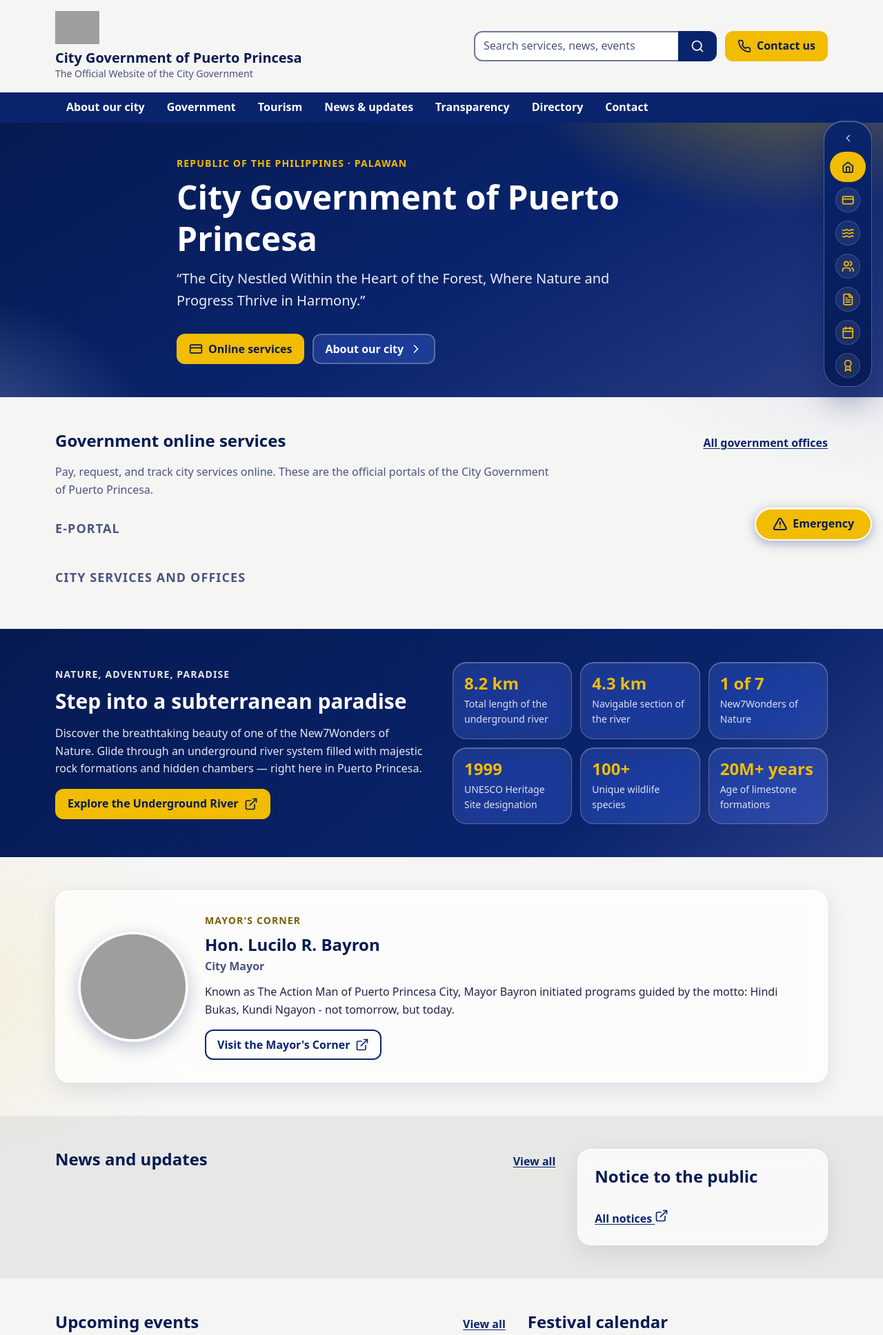
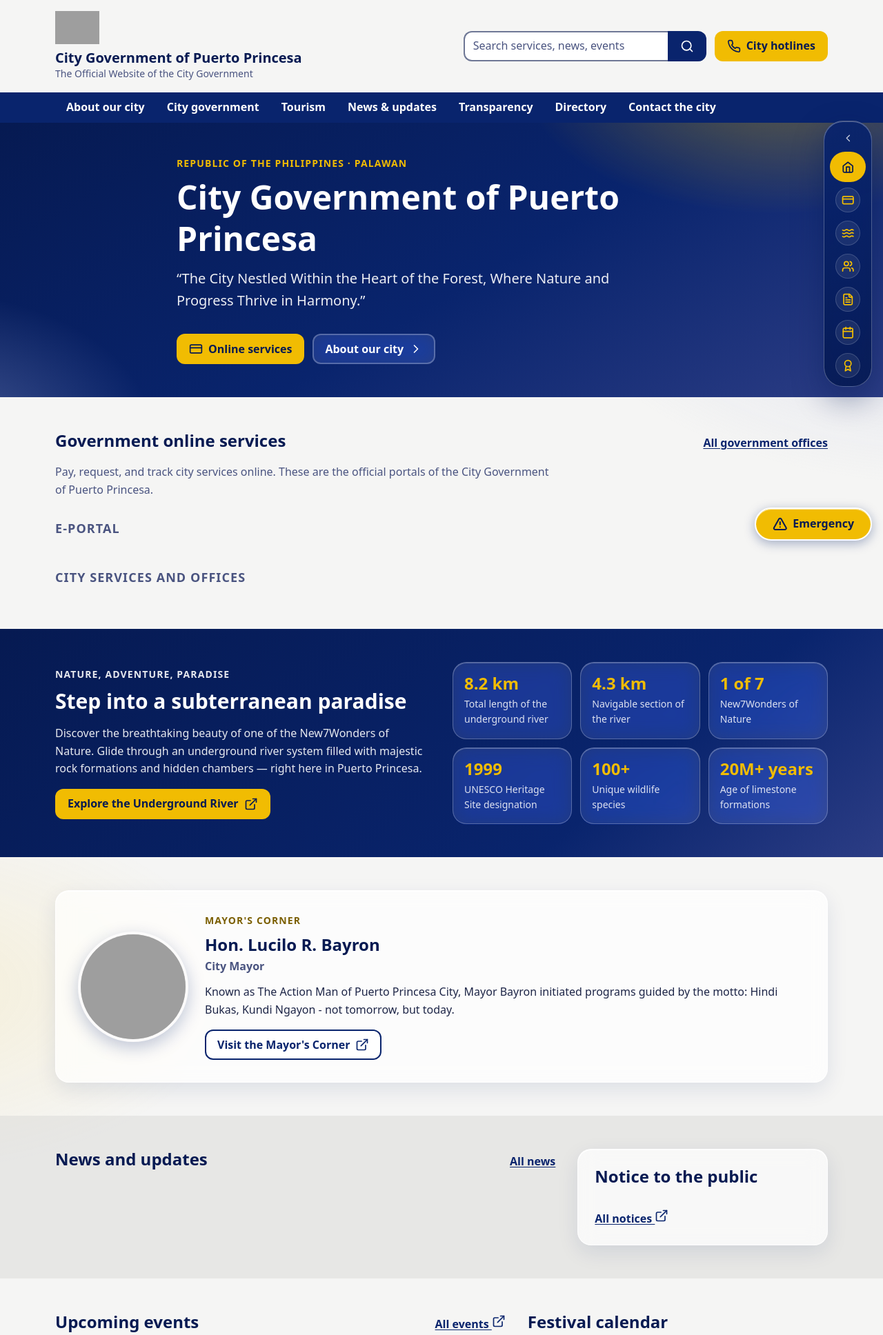
Before and after one commit to NexieMadia23/ppc-website-redesign, a Django app: page / in a window 1280 px wide. Shown: the top 1936 px of the page at 69% size. Run offline with Django 5.2, Linux system fonts and the light colour scheme; data that the repository does not hold is empty; grey boxes are pictures that could not be loaded.

Commit message:
Typography, heading hierarchy and label consistency
Font styling
- base.css: style h4 (and h5/h6). h4 was never in the type scale, so it
  fell back to the browser default (1em, black, body line-height).
- h4 now sits on the scale at --text-md, matching the info-card titles
  that move to h4, so the change is visually neutral.

Text hierarchy
- home.html: the online-services group labels were h3 siblings of the
  service card titles, which were also h3. Cards are now h4 under the
  h3 group, giving a real H2 > H3 > H4 outline.
- government.html: the mayor's name was a second h2 nested under the
  "The city mayor" h2. It is now h3; .spotlight keeps its --text-xl
  size so the card looks identical.

Content consistency
- navigation.py: menu names now match the page titles ('City government',
  'Contact the city'); the site map's two lists agree.
- home.html/contact.html: <title> now matches the H1, and the home title
  uses the same '|' separator as every other page.
- Standardised the see-all/CTA labels so each destination has one label:
  'All news', 'All events', 'All notices', 'Open the directory',
  'Open site', 'Explore the Underground River', 'Visit the Mayor's Corner'.
- header.html: the 'Contact us' button actually jumps to the directory
  hotlines, so it is now labelled 'City hotlines' and no longer collides
  with the 'Contact the city' contact-page buttons.
- Fixed three false '(opens in a new tab)' announcements (no link set
  target) and gave both home 'All notices' links the live-site suffix
  that the news page already carried.

Tests
- SiteIntegrityTests pins the new rules: one H1 with no skipped heading
  level, <title> equals H1, menu label equals page title, and nothing
  claims a new tab that does not open one.

```diff
--- a/content/navigation.py
+++ b/content/navigation.py
@@ -7,12 +7,12 @@ As real pages are built in later steps, replace the placeholder view for that UR
 # (url_name, url path, page title in sentence case)
 PAGES = [
     ("about", "about/", "About our city"),
-    ("government", "government/", "Government"),
+    ("government", "government/", "City government"),
     ("tourism", "tourism/", "Tourism"),
     ("news", "news/", "News & updates"),
     ("transparency", "transparency/", "Transparency"),
     ("directory", "directory/", "Directory"),
-    ("contact", "contact/", "Contact"),
+    ("contact", "contact/", "Contact the city"),
     ("emergency", "emergency/", "Emergency contacts"),
     ("privacy", "privacy/", "Privacy policy"),
     ("accessibility", "accessibility/", "Accessibility statement"),
@@ -23,12 +23,12 @@ PAGES = [
 # Top-level menu: max 7 items, in this order.
 MAIN_NAV = [
     ("about", "About our city"),
-    ("government", "Government"),
+    ("government", "City government"),
     ("tourism", "Tourism"),
     ("news", "News & updates"),
     ("transparency", "Transparency"),
     ("directory", "Directory"),
-    ("contact", "Contact"),
+    ("contact", "Contact the city"),
 ]
 
 # Footer links to other government sites (real, official domains).
--- a/static/css/base.css
+++ b/static/css/base.css
@@ -10,10 +10,12 @@ body {
   background: var(--color-bg);
 }
 img, video { max-width: 100%; height: auto; }
-h1, h2, h3 { line-height: 1.25; margin: 0 0 var(--space-4); color: var(--color-primary-dark); }
+h1, h2, h3, h4, h5, h6 { line-height: 1.25; margin: 0 0 var(--space-4); color: var(--color-primary-dark); }
 h1 { font-size: var(--text-2xl); }
 h2 { font-size: var(--text-xl); }
 h3 { font-size: var(--text-lg); }
+h4 { font-size: var(--text-md); }
+h5, h6 { font-size: var(--text-base); }
 p { margin: 0 0 var(--space-4); }
 a { color: var(--color-primary); text-decoration: underline; text-underline-offset: 0.15em; }
 a:hover { color: var(--color-primary-dark); text-decoration-thickness: 2px; }
--- a/static/css/components.css
+++ b/static/css/components.css
@@ -102,7 +102,7 @@ main {
   box-shadow: var(--glass-dark-highlight), 0 6px 16px rgba(9, 36, 109, 0.25);
 }
 .info-card__icon .icon { width: 1.5rem; height: 1.5rem; stroke-width: 2.25; }
-.info-card h3 { margin: 0; font-size: var(--text-md); color: var(--color-primary-dark); }
+.info-card h3, .info-card h4 { margin: 0; font-size: var(--text-md); color: var(--color-primary-dark); }
 .info-card p { margin: 0; flex: 1; font-size: var(--text-sm); color: var(--color-text-muted); }
 .info-card__go {
   display: inline-flex; align-items: center; gap: var(--space-1);
--- a/static/css/pages.css
+++ b/static/css/pages.css
@@ -100,7 +100,7 @@
   border: 4px solid rgba(255, 255, 255, 0.9);
   box-shadow: 0 8px 24px rgba(9, 36, 109, 0.25);
 }
-.spotlight h2 { margin-bottom: var(--space-1); }
+.spotlight h2, .spotlight h3 { margin-bottom: var(--space-1); font-size: var(--text-xl); }
 .spotlight__eyebrow { color: var(--color-accent-dark); }
 .spotlight__title { margin: 0 0 var(--space-3); font-weight: 600; color: var(--color-text-muted); }
 @media (min-width: 48rem) {
--- a/templates/foi.html
+++ b/templates/foi.html
@@ -31,7 +31,7 @@
       <a class="section-head__link" href="https://www.foi.gov.ph/" rel="noopener">
         Open the eFOI portal
         <svg class="icon" aria-hidden="true" focusable="false"><use href="#icon-external"></use></svg>
-        <span class="visually-hidden">(opens in a new tab)</span>
+        <span class="visually-hidden">(external site)</span>
       </a>
     </div>
     <p class="section-intro">Three steps, and one way to appeal a refusal. Filing is free; you only pay the cost of copying and mailing.</p>
--- a/templates/government.html
+++ b/templates/government.html
@@ -27,7 +27,7 @@
           </span>
           {% else %}
           <span class="info-card__go">
-            Open
+            Open site
             <svg class="icon" aria-hidden="true" focusable="false"><use href="#icon-external"></use></svg>
             <span class="visually-hidden">(opens the live city site)</span>
           </span>
@@ -44,7 +44,7 @@
     <div class="section-head">
       <h2 id="mayor-title">The city mayor</h2>
       <a class="section-head__link" href="{{ mayor.href }}" rel="noopener">
-        Mayor's Corner
+        Visit the Mayor's Corner
         <svg class="icon" aria-hidden="true" focusable="false"><use href="#icon-external"></use></svg>
         <span class="visually-hidden">(opens the live city site)</span>
       </a>
@@ -54,7 +54,7 @@
       <img class="spotlight__photo" src="{{ mayor.photo }}" alt="Official portrait of {{ mayor.name }}, {{ mayor.title }}" width="160" height="160" loading="lazy">
       <div>
         <p class="eyebrow spotlight__eyebrow">{{ mayor.title }}</p>
-        <h2>{{ mayor.name }}</h2>
+        <h3>{{ mayor.name }}</h3>
         <p class="spotlight__title">{{ mayor.title }}</p>
         <p>{{ mayor.blurb }}</p>
       </div>
--- a/templates/home.html
+++ b/templates/home.html
@@ -1,6 +1,6 @@
 {% extends "base.html" %}
 {% load static %}
-{% block title %}{{ SITE_NAME }} &mdash; Official Website{% endblock %}
+{% block title %}{{ SITE_NAME }} | Official Website{% endblock %}
 {% block extra_css %}<link rel="stylesheet" href="{% static 'css/home.css' %}">{% endblock %}
 {% block content %}
 {# Homepage. News, notices, events and services come from the database; the #}
@@ -63,10 +63,10 @@
       <li>
         <a class="info-card" href="{{ item.url }}" rel="noopener">
           <span class="info-card__icon"><svg class="icon" aria-hidden="true" focusable="false"><use href="#icon-{{ item.icon }}"></use></svg></span>
-          <h3>{{ item.name }}</h3>
+          <h4>{{ item.name }}</h4>
           <p>{{ item.description }}</p>
           <span class="info-card__go">
-            Open portal
+            Open site
             <svg class="icon" aria-hidden="true" focusable="false"><use href="#icon-external"></use></svg>
             <span class="visually-hidden">(external site)</span>
           </span>
@@ -81,7 +81,7 @@
       <li>
         <a class="info-card" href="{{ item.url }}" rel="noopener">
           <span class="info-card__icon"><svg class="icon" aria-hidden="true" focusable="false"><use href="#icon-{{ item.icon }}"></use></svg></span>
-          <h3>{{ item.name }}</h3>
+          <h4>{{ item.name }}</h4>
           <p>{{ item.description }}</p>
           <span class="info-card__go">
             Open site
@@ -154,7 +154,7 @@
     <div>
       <div class="section-head">
         <h2 id="news-title">News and updates</h2>
-        <a class="section-head__link" href="{% url 'news' %}">View all</a>
+        <a class="section-head__link" href="{% url 'news' %}">All news</a>
       </div>
       <ul class="news-cards">
         {% for article in news %}
@@ -198,6 +198,7 @@
       <a class="section-head__link" href="https://puertoprincesa.ph/notices-and-announcements/" rel="noopener">
         All notices
         <svg class="icon" aria-hidden="true" focusable="false"><use href="#icon-external"></use></svg>
+        <span class="visually-hidden">(opens the live city site)</span>
       </a>
     </aside>
   </div>
@@ -209,7 +210,11 @@
     <div>
       <div class="section-head">
         <h2 id="events-title">Upcoming events</h2>
-        <a class="section-head__link" href="https://puertoprincesa.ph/events/" rel="noopener">View all</a>
+        <a class="section-head__link" href="https://puertoprincesa.ph/events/" rel="noopener">
+          All events
+          <svg class="icon" aria-hidden="true" focusable="false"><use href="#icon-external"></use></svg>
+          <span class="visually-hidden">(opens the live city site)</span>
+        </a>
       </div>
       <ul class="event-list">
         {% for event in events %}
--- a/templates/partials/header.html
+++ b/templates/partials/header.html
@@ -39,7 +39,7 @@
       </form>
       <a class="btn btn--accent" href="{% url 'directory' %}#hotlines">
         <svg class="icon" aria-hidden="true" focusable="false"><use href="#icon-phone"></use></svg>
-        Contact us
+        City hotlines
       </a>
       <button class="btn btn--outline nav-toggle" type="button" aria-expanded="false" aria-controls="primary-nav" data-nav-toggle>
         <svg class="icon" aria-hidden="true" focusable="false"><use href="#icon-menu"></use></svg>
--- a/templates/tourism.html
+++ b/templates/tourism.html
@@ -44,7 +44,7 @@
         permits are limited each day, so book before you travel.
       </p>
       <a class="btn btn--accent" href="https://undergroundriver.puertoprincesa.ph/" rel="noopener">
-        Plan your river tour
+        Explore the Underground River
         <svg class="icon" aria-hidden="true" focusable="false"><use href="#icon-external"></use></svg>
         <span class="visually-hidden">(external site)</span>
       </a>
```
Also changed, not shown: content/tests.py (+39 -1 lines), templates/contact.html (+4 -4 lines).
